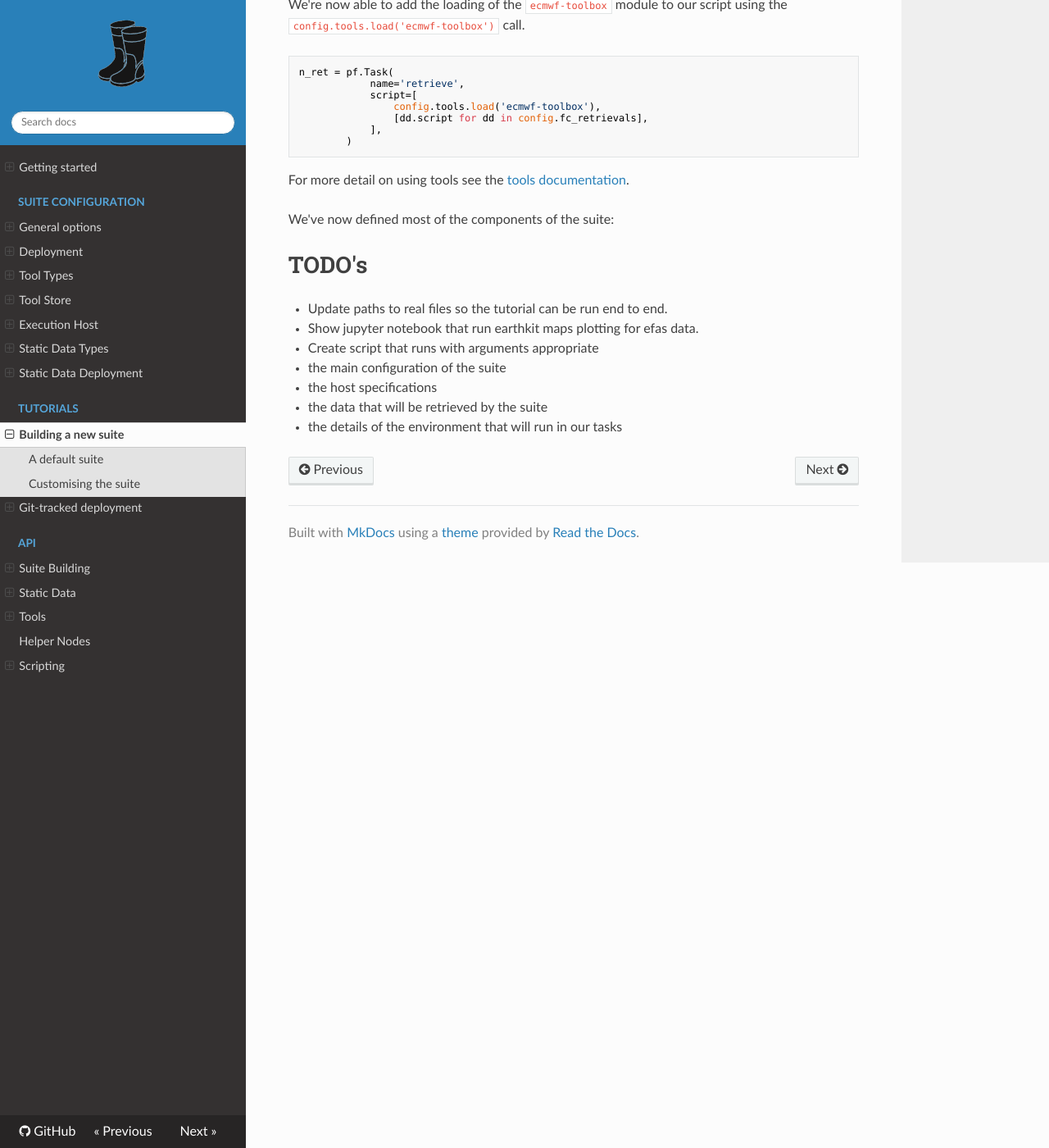
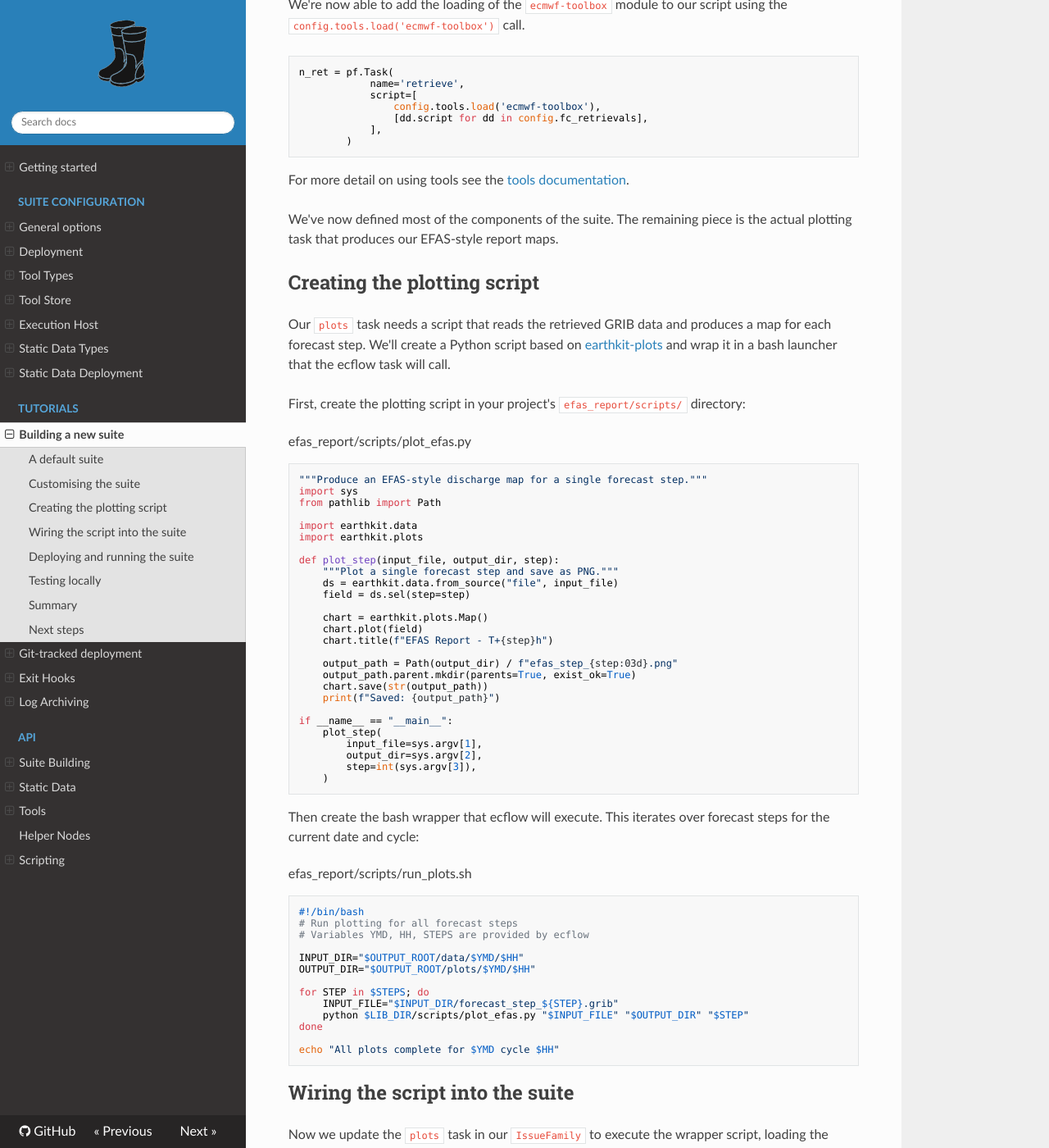
Before and after one commit to ecmwf/pyflow-wellies, an MkDocs documentation site: the page built from docs/quickstart_guide.md, in a window 1280 px wide and 1400 px high, scrolled down 8845 px. Shown: the whole window at 82% size. Built offline with MkDocs 1.6.1, drawn with Linux system fonts in a browser that asks for light colours; nearby versions of some CDN libraries; some of the changed text lies outside the part shown.

Commit message:
add new tutorials and skills to execute them as tests

````diff
--- a/docs/quickstart_guide.md
+++ b/docs/quickstart_guide.md
@@ -210,7 +210,7 @@ ecflow_variables:
 To deploy the updated suite we do
 
 ```shell
-$ ./deploy.py configs/*.yaml
+$ ./build.sh user
 Running on host: localhost
 ------------------------------------------------------
 Staging suite to /tmp/build_efas_report_k52s_1ra
@@ -443,7 +445,7 @@ class MainFamily(pf.AnchorFamily):
                 f_issue = IssueFamily(config, cycle)
                 if f_previous is not None:
                     f_issue.triggers = f_previous.complete
-                    f_previous = f_issue
+                f_previous = f_issue
 ```
 
 For readability we also define an `IssueFamily` class that holds the logic of a
@@ -462,16 +464,14 @@ tools:
       version: 2024.09.0.0
       depends: [python]
   packages:
-    earthkit:
-      type: git
-      source: git@github.com:ecmwf/earthkit-data.git
-      branch: develop
-      post_script: "pip install . --no-deps"
+    scripts:
+      type: rsync
+      source: "{ROOT}/scripts"
   environments:
       suite_env:
           type: system_venv
           depends: [python, ecmwf-toolbox]
-          packages: [earthkit]
+          packages: [scripts]
 ```
 
 We're now able to add the loading of the `ecmwf-toolbox` module to our script using the `config.tools.load('ecmwf-toolbox')`
@@ -489,14 +489,169 @@ n_ret = pf.Task(
 
 For more detail on using tools see the [tools documentation](./config/tools_config.md).
 
-We've now defined most of the components of the suite:
+We've now defined most of the components of the suite. The remaining piece
+is the actual plotting task that produces our EFAS-style report maps.
 
-# TODO's
+## Creating the plotting script
 
-- Update paths to real files so the tutorial can be run end to end.
-- Show jupyter notebook that run earthkit maps plotting for efas data.
-- Create script that runs with arguments appropriate
-- the main configuration of the suite
-- the host specifications
-- the data that will be retrieved by the suite
-- the details of the environment that will run in our tasks
+Our `plots` task needs a script that reads the retrieved GRIB data and produces
+a map for each forecast step. We'll create a Python script based on
+[earthkit-plots](https://earthkit-plots.readthedocs.io/en/stable/examples/gallery/gridded-data/efas.html)
+and wrap it in a bash launcher that the ecflow task will call.
+
+First, create the plotting script in your project's `efas_report/scripts/` directory:
+
+```python title="efas_report/scripts/plot_efas.py"
+"""Produce an EFAS-style discharge map for a single forecast step."""
+import sys
+from pathlib import Path
+
+import earthkit.data
+import earthkit.plots
+
+def plot_step(input_file, output_dir, step):
+    """Plot a single forecast step and save as PNG."""
+    ds = earthkit.data.from_source("file", input_file)
+    field = ds.sel(step=step)
+
+    chart = earthkit.plots.Map()
+    chart.plot(field)
+    chart.title(f"EFAS Report - T+{step}h")
+
+    output_path = Path(output_dir) / f"efas_step_{step:03d}.png"
+    output_path.parent.mkdir(parents=True, exist_ok=True)
+    chart.save(str(output_path))
+    print(f"Saved: {output_path}")
+
+if __name__ == "__main__":
+    plot_step(
+        input_file=sys.argv[1],
+        output_dir=sys.argv[2],
+        step=int(sys.argv[3]),
+    )
+```
+
+Then create the bash wrapper that ecflow will execute. This iterates over
+forecast steps for the current date and cycle:
+
+```bash title="efas_report/scripts/run_plots.sh"
+#!/bin/bash
+# Run plotting for all forecast steps
+# Variables YMD, HH, STEPS are provided by ecflow
+
+INPUT_DIR="$OUTPUT_ROOT/data/$YMD/$HH"
+OUTPUT_DIR="$OUTPUT_ROOT/plots/$YMD/$HH"
+
+for STEP in $STEPS; do
+    INPUT_FILE="$INPUT_DIR/forecast_step_${STEP}.grib"
+    python $LIB_DIR/scripts/plot_efas.py "$INPUT_FILE" "$OUTPUT_DIR" "$STEP"
+done
+
+echo "All plots complete for $YMD cycle $HH"
+```
+
+## Wiring the script into the suite
+
+Now we update the `plots` task in our `IssueFamily` to execute the wrapper
+script, loading the required tools environment first:
+
+```python title="nodes.py"
+class IssueFamily(pf.Family):
+    def __init__(self, config, hh, **kwargs):
+        hh_label = f"{hh:02.0f}"
+        variables = kwargs.pop('variables', {})
+        variables.update(dict(HH=hh_label, STEPS="6 12 18 24 48 72"))
+        super().__init__(name=hh_label, variables=variables, **kwargs)
+        with self:
+            # retrieve data
+            n_ret = pf.Task(
+                name='retrieve',
+                script=[
+                    config.tools.load('ecmwf-toolbox'),
+                    [dd.script for dd in config.fc_retrievals],
+                ],
+            )
+            # run report
+            n_plt = pf.Task(
+                name='plots',
+                script=[
+                    config.tools.load('suite_env'),
+                    "bash $LIB_DIR/scripts/run_plots.sh",
+                ],
+            )
+        n_plt.triggers = n_ret.complete
+```
+
+The `scripts/` directory needs to be declared in `tools.yaml` as a package so
+it gets deployed alongside the suite (already done in our earlier configuration).
+
+## Deploying and running the suite
+
+With all components in place, deploy the suite using the build script:
+
+```shell
+$ ./build.sh user
+```
+
+This will:
+
+1. Parse the `user` profile (defined in `profiles.yaml`) to load all config files.
+2. Generate the ecflow suite definition including all tasks, triggers, and scripts.
+3. Deploy scripts and definitions to the configured output directories.
+
+To generate the suite without deploying (useful for local inspection):
+
+```shell
+$ ./build.sh user -n
+```
+
+/// admonition | Tip
+    type: tip
+Use `-y` to skip interactive confirmation prompts during deployment, e.g.
+`./build.sh user -y`.
+///
+
+## Testing locally
+
+The generated project includes a test suite that validates your configuration
+builds correctly:
+
+```shell
+$ ./build.sh tests
+```
+
+This runs pytest against your suite definitions, ensuring all profiles produce
+valid ecflow definitions without needing access to the actual server.
+
+## Summary
+
+In this tutorial we built a complete operational suite that:
+
+- **Retrieves** forecast data from MARS for multiple cycles per day
+- **Processes** each forecast step through a plotting pipeline
+- **Manages** dependencies so plotting waits for data retrieval
+- **Deploys** tools, environments, and static data automatically via wellies
+
+The key wellies features used were:
+
+| Feature | Purpose |
+|---------|---------|
+| `wellies-quickstart` | Scaffold the project structure |
+| `Config` + YAML profiles | Separate configuration from logic |
+| `ToolStore` + environments | Manage software dependencies |
+| `StaticDataStore` + MARS | Declare and deploy input data |
+| `DeployToolsFamily` / `DeployDataFamily` | Automated initialisation tasks |
+
+## Next steps
+
+Here are some challenges to extend the suite further:
+
+1. **Add a verification step** — create a new task that compares today's
+   forecast plots against yesterday's and flags anomalies.
+2. **Archive logs** — wrap `MainFamily` in an
+   [ArchivedRepeatFamily](log_archiving.md) to manage job output files
+   across repeat iterations.
+3. **Add email notifications** — use the [email exit hook](exit_hook.md)
+   to get notified when plotting tasks fail.
+4. **Multi-host execution** — configure a second host in `host.yaml` and
+   run retrievals on a data-access node while plots run on a compute node.
--- a/mkdocs.yml
+++ b/mkdocs.yml
@@ -15,6 +15,8 @@ nav:
   - Tutorials:
     - Building a new suite: quickstart_guide.md
     - Git-tracked deployment: tracksuite_guide.md
+    - Exit Hooks: exit_hook.md
+    - Log Archiving: log_archiving.md
   #- How to guides:
   - API:
     - Suite Building: api/config.md
````
Also changed, not shown: other parts of docs/quickstart_guide.md (+6 -4 lines), .claude/commands/test-tutorial.md (added, +1 -0 lines), .claude/skills/tutorial-testing/SKILL.md (added, +102 -0 lines), .opencode/commands/test-tutorial.md (added, +70 -0 lines), docs/api/nodes.md (+2 -0 lines), docs/api/scripts.md (+4 -0 lines), docs/exit_hook.md (added, +148 -0 lines), docs/log_archiving.md (added, +165 -0 lines).
